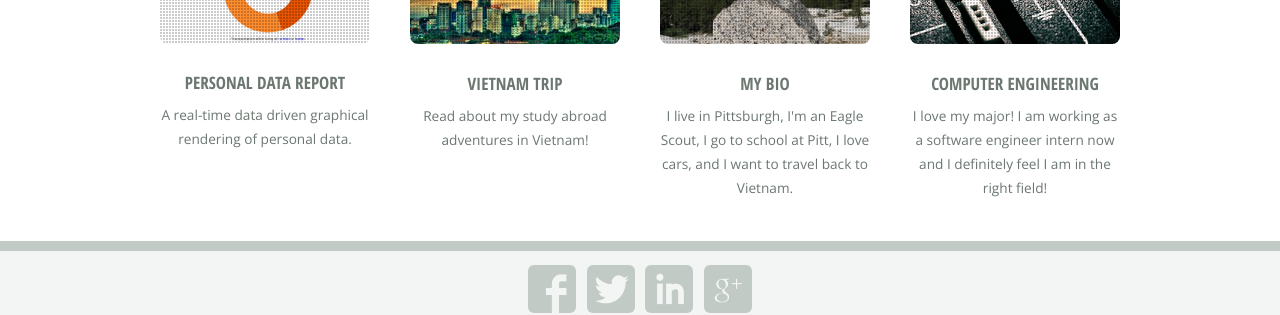
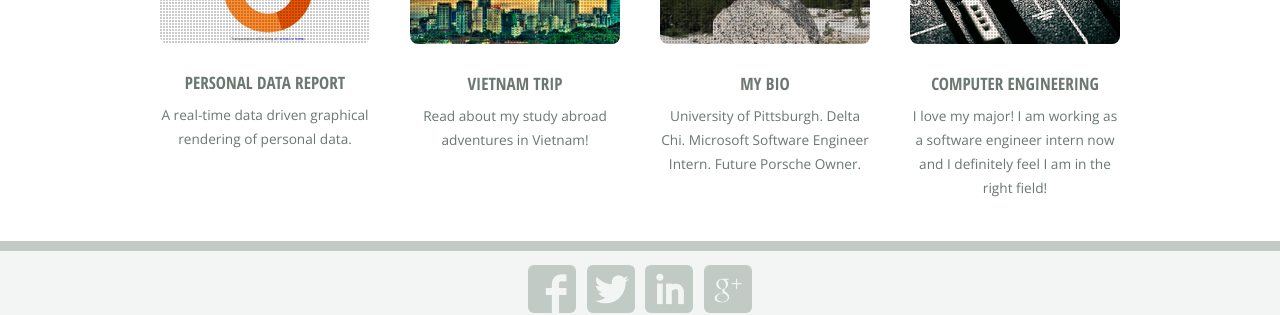
Before and after one commit to valleyjo/valleyjo.github.io, a Jekyll site: the page built from index.html, in a window 1280 px wide. Shown: the part 520-835 px from the top of the page. Built offline with Jekyll 4.4.1, drawn with Linux system fonts in a browser that asks for light colours; nearby versions of some CDN libraries.

Commit message:
Update quick bio on main welcome page

```diff
--- a/index.html
+++ b/index.html
@@ -72,7 +72,8 @@ header-text: Welcome to My Website!
               <section class="is-feature">
                 <a href="about.html" class="image image-full"><img src="images/pic03.jpg" alt="" /></a>
                 <h3><a href="about.html">My Bio</a></h3>
-                <p>I live in Pittsburgh, I'm an Eagle Scout, I go to school at Pitt, I love cars, and I want to travel back to Vietnam.</p>
+                <p>University of Pittsburgh. Delta Chi. Microsoft Software
+                Engineer Intern. Future Porsche Owner.</p>
               </section>
               <!-- /Feature -->
             </div>
```
